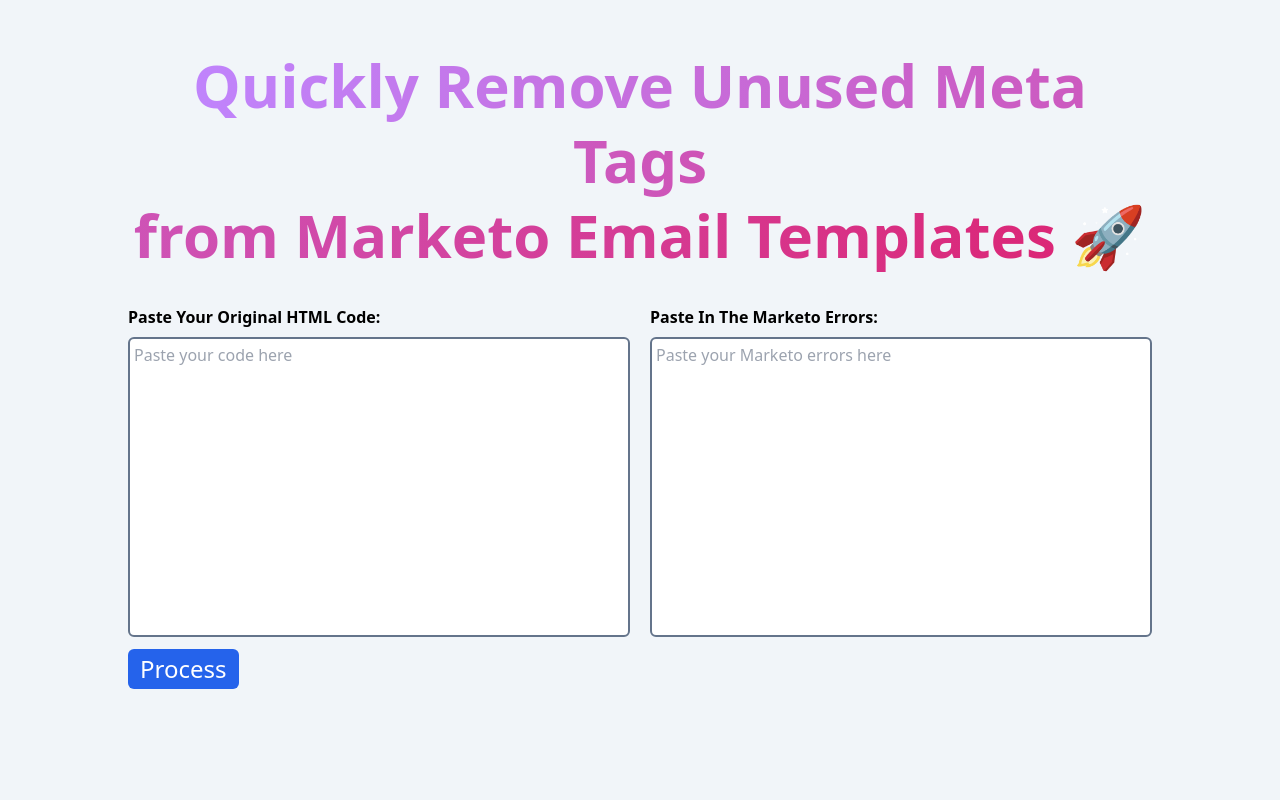
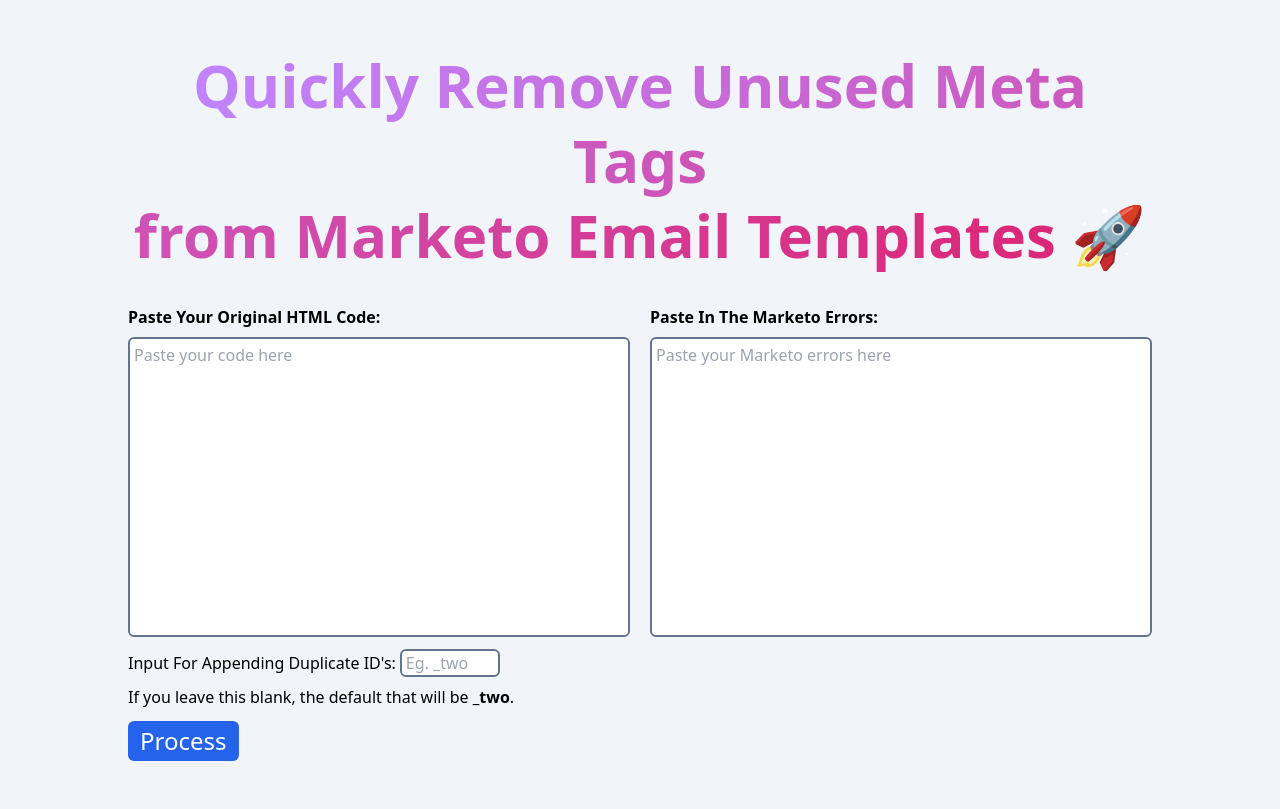
Before and after one commit to tyrellcurry/marketoErrorHandling, a Next.js app: page / in a window 1280 px wide. Built offline with nearby package versions, Linux system fonts and the light colour scheme.

Commit message:
Created input for custom duplicate id appending

```diff
--- a/src/pages/index.tsx
+++ b/src/pages/index.tsx
@@ -66,7 +66,9 @@
                     <div className="flex gap-5">
                         <div className="flex flex-col w-full">
                             <div className="pb-2">
-                            <label className="font-semibold" htmlFor="input">
+                                <label
+                                    className="font-semibold"
+                                    htmlFor="input">
                                     Paste Your Original HTML Code:
                                 </label>
                             </div>
@@ -82,7 +84,6 @@
                         </div>
                         <div className="flex flex-col w-full">
                             <div className="pb-2">
-
                                 <label
                                     className="font-semibold"
                                     htmlFor="inputErrors">
@@ -90,7 +91,7 @@
                                 </label>
                             </div>
                             <textarea
-                                className="p-1 min-h-[300px] max-h-[300px] w-full border-slate-500 border-2 resize-none rounded-md"
+                                className="p-1 min-h-[300px] max-h-[300px] w-full border-slate-500 border-2 resize-none rounded-md focus:rounded-md"
                                 rows={10}
                                 placeholder="Paste your Marketo errors here"
                                 id="inputErrors"
@@ -100,17 +101,32 @@
                             />
                         </div>
                     </div>
+                    <div>
+                        <div className="flex items-center pt-3 py-2 gap-1">
+                            <p>Input For Appending Duplicate ID's:</p>
+                            <input
+                                className="px-1 w-full max-w-[100px] border-slate-500 border-2 rounded-md"
+                                placeholder="Eg. _two"
+                            />
+                        </div>
+                        <p>
+                            If you leave this blank, the default that will be <span className="font-semibold">_two</span>.
+                        </p>
+                    </div>
                     <button
                         className="bg-blue-600 px-3 py-1 mt-3 rounded-md text-white text-2xl hover:bg-blue-700"
                         type="submit">
                         Process
                     </button>
                 </div>
-                {outputCode && <div className="bottom pt-5">
+                {outputCode && (
+                    <div className="bottom pt-5">
                         <div>
                             <div>
                                 <div className="pb-1">
-                            <label className="font-semibold" htmlFor="output">
+                                    <label
+                                        className="font-semibold"
+                                        htmlFor="output">
                                         Output code:
                                     </label>
                                 </div>
@@ -140,8 +156,8 @@
                             </span>
                             {errorsRemoved > 0 && <span> 😱</span>}
                         </div>
-                </div>}
-
+                    </div>
+                )}
             </form>
         </main>
     );
```
Lines whose indentation alone changed are shown as unchanged.
